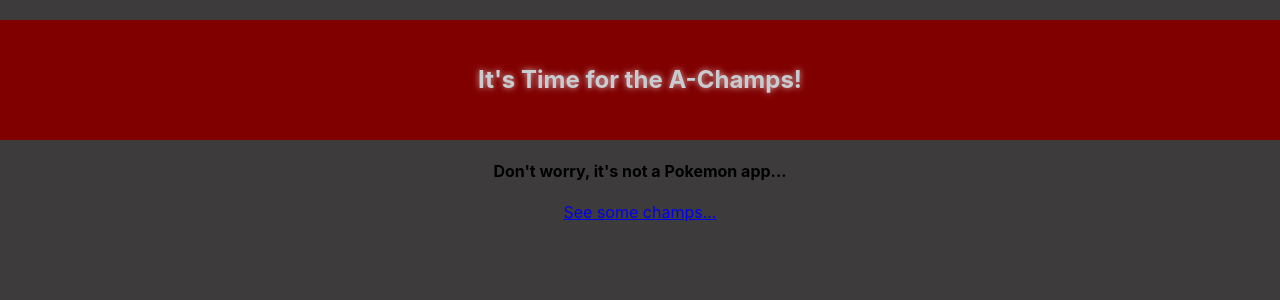
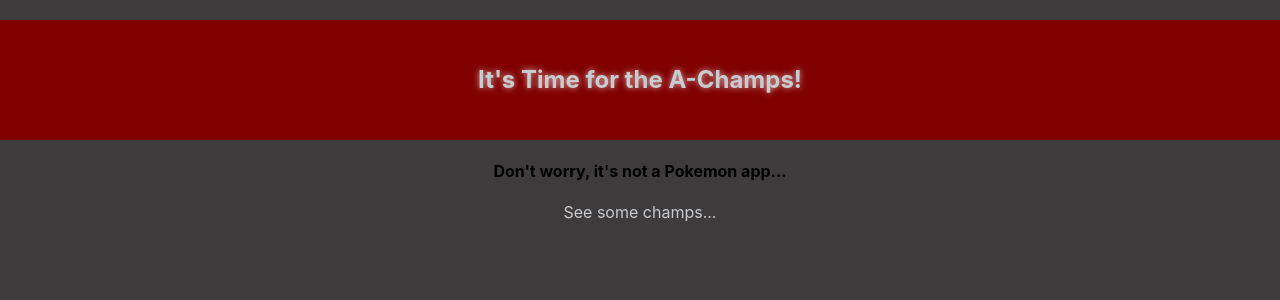
Before and after one commit to mainlyetcetera/a-champs, a React (Create React App) app in the folder client/: page / in a window 1280 px wide. Shown: the top 300 px of the page. Built offline with nearby package versions, Linux system fonts and the light colour scheme.

Commit message:
Clean links

```diff
--- a/client/src/components/App/App.css
+++ b/client/src/components/App/App.css
@@ -13,3 +13,9 @@ html {
   text-align: center;
   height: 100vh;
 }
+
+a:link,
+a:visited {
+  color: #c8cbcf;
+  text-decoration: none;
+}
```
